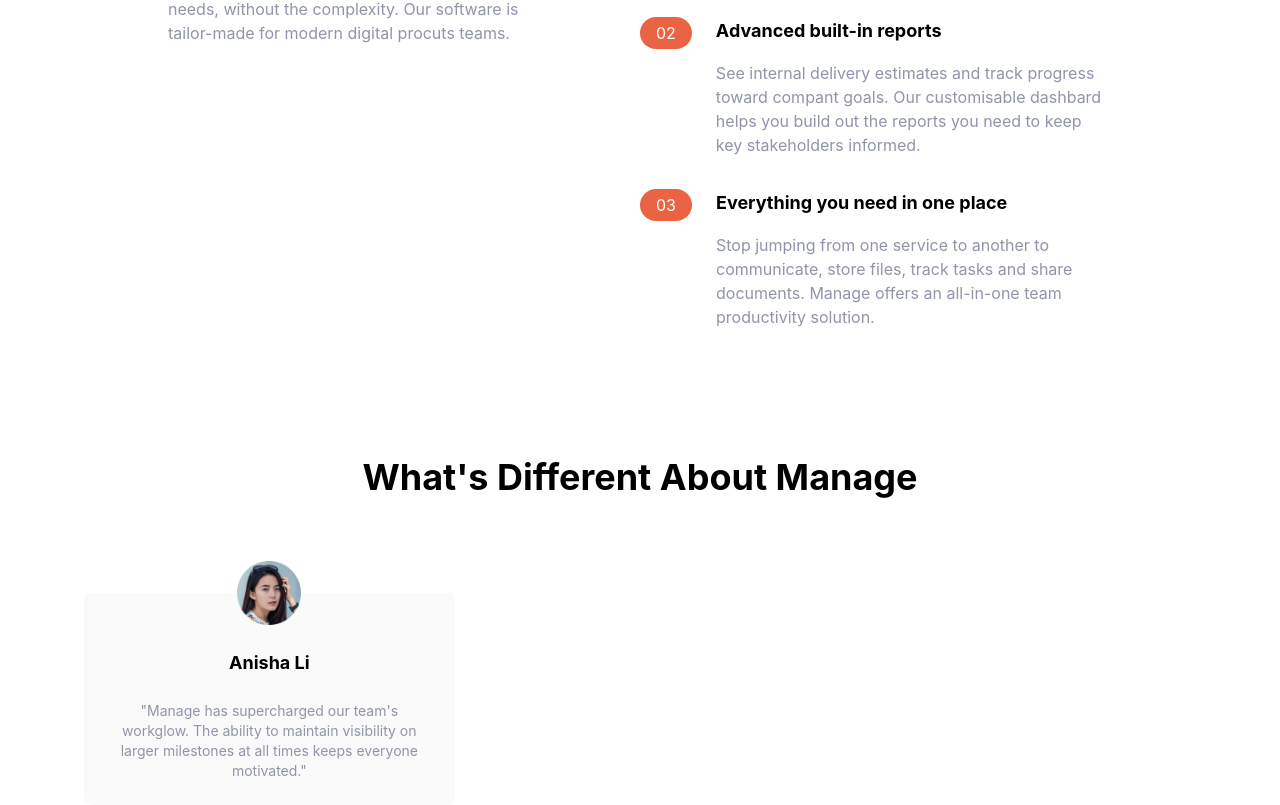
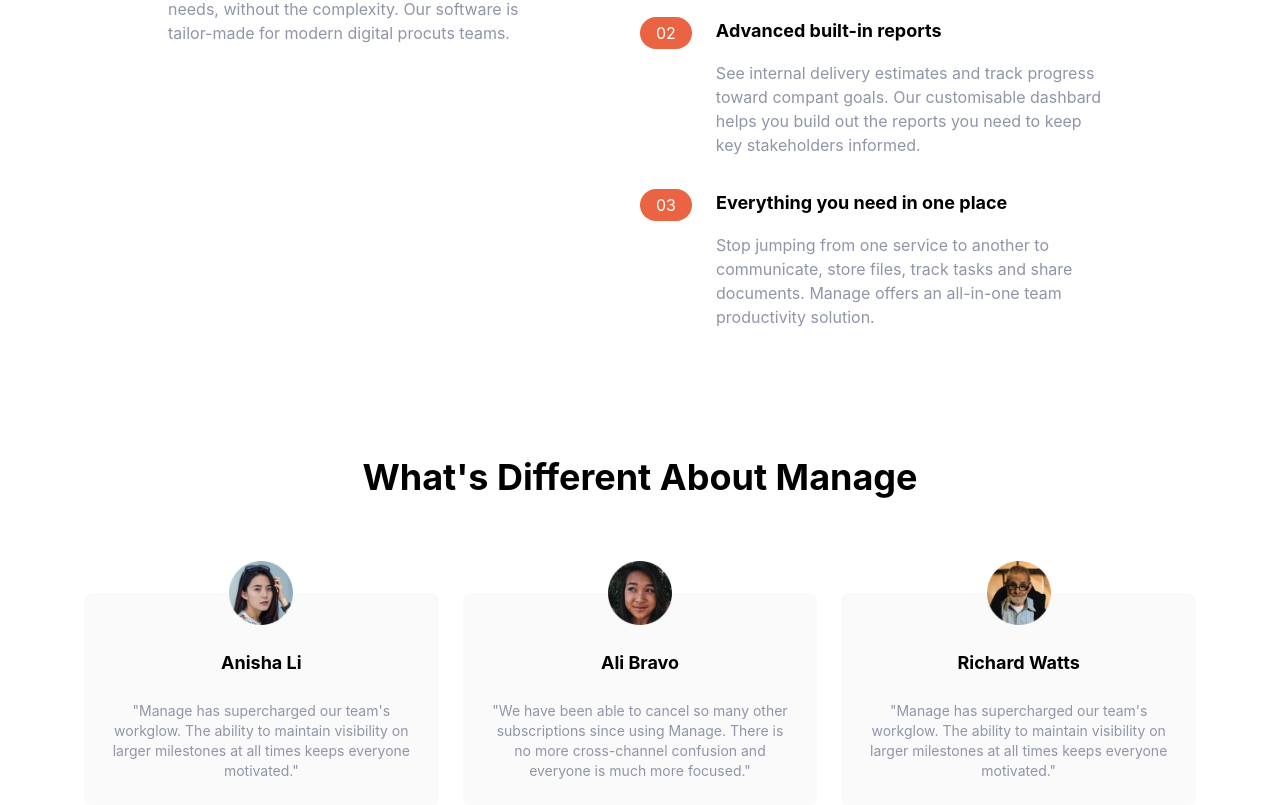
Before and after one commit to RiviCodes/tailwind-landing-page, a React (Create React App) app: page / in a window 1280 px wide. Shown: the part 811-1616 px from the top of the page. Built offline with nearby package versions, Linux system fonts and the light colour scheme.

Commit message:
Add testimonial cards

```diff
--- a/src/components/Testimonials.jsx
+++ b/src/components/Testimonials.jsx
@@ -3,13 +3,12 @@ import React from "react";
 export default function Testimonials() {
   return (
     <section id="testimonials">
-      {/* Container */}
       <div className="max-w-6xl px-5 mx-auto mt-32 text-center">
         {/* Heading */}
         <h2 className="text-4xl font-bold text-center">
           What's Different About Manage
         </h2>
-        {/* Testimonials */}
+        {/* Testimonials container */}
         <div className="flex flex-col mt-24 md:flex-row md:space-x-6">
           {/* Testimonial #1 */}
           <div className="flex flex-col items-center p-6 space-y-6 rounded-lg bg-veryLightGray md:w-1/3">
@@ -25,6 +24,32 @@ export default function Testimonials() {
               everyone motivated."
             </p>
           </div>
+
+          {/* Testimonial #2 */}
+          <div className="flex flex-col items-center p-6 mt-16 space-y-6 rounded-lg bg-veryLightGray md:m-auto md:w-1/3">
+            <img src="images/avatar-ali.png" className="w-16 -mt-14" alt="" />
+            <h5 className="text-lg font-bold">Ali Bravo</h5>
+            <p className="text-sm text-darkGrayishBlue">
+              "We have been able to cancel so many other subscriptions since
+              using Manage. There is no more cross-channel confusion and
+              everyone is much more focused."
+            </p>
+          </div>
+
+          {/* Testimonial #3 */}
+          <div className="flex flex-col items-center p-6 mt-16 space-y-6 rounded-lg bg-veryLightGray md:m-auto md:w-1/3">
+            <img
+              src="images/avatar-richard.png"
+              className="w-16 -mt-14"
+              alt=""
+            />
+            <h5 className="text-lg font-bold">Richard Watts</h5>
+            <p className="text-sm text-darkGrayishBlue">
+              "Manage has supercharged our team's workglow. The ability to
+              maintain visibility on larger milestones at all times keeps
+              everyone motivated."
+            </p>
+          </div>
         </div>
       </div>
     </section>
```
